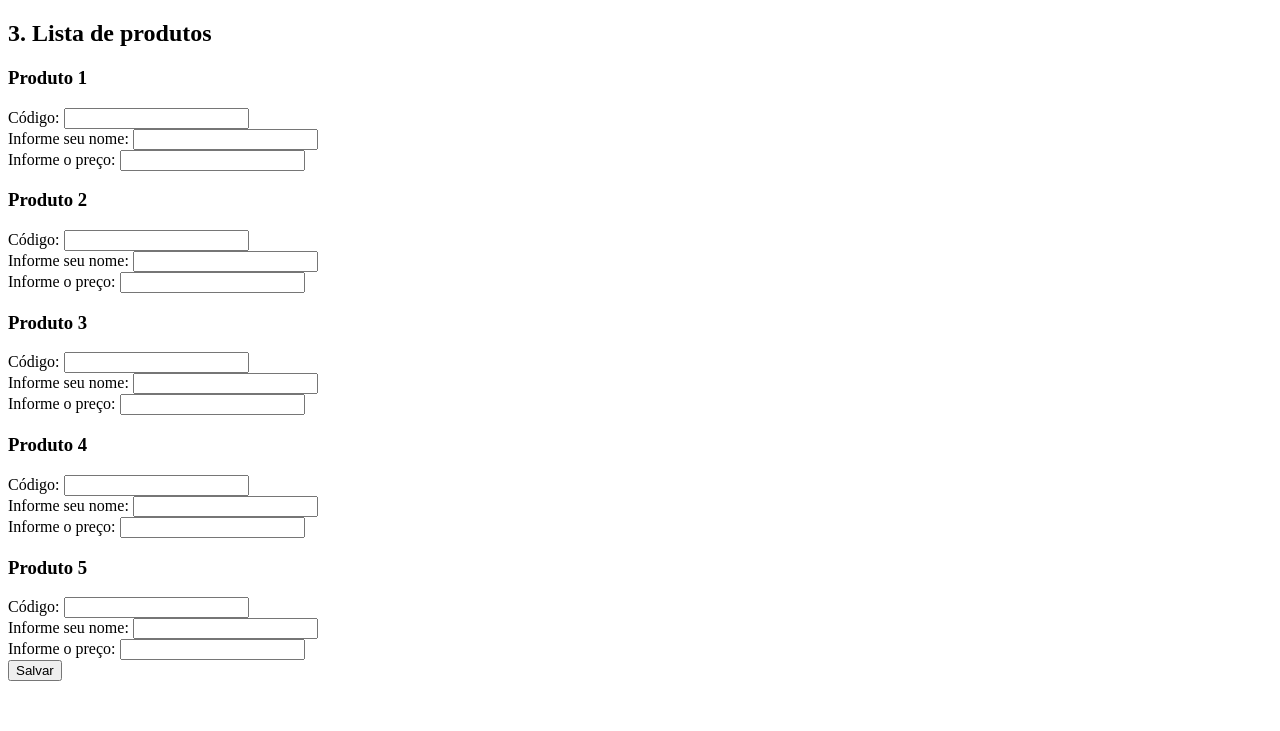
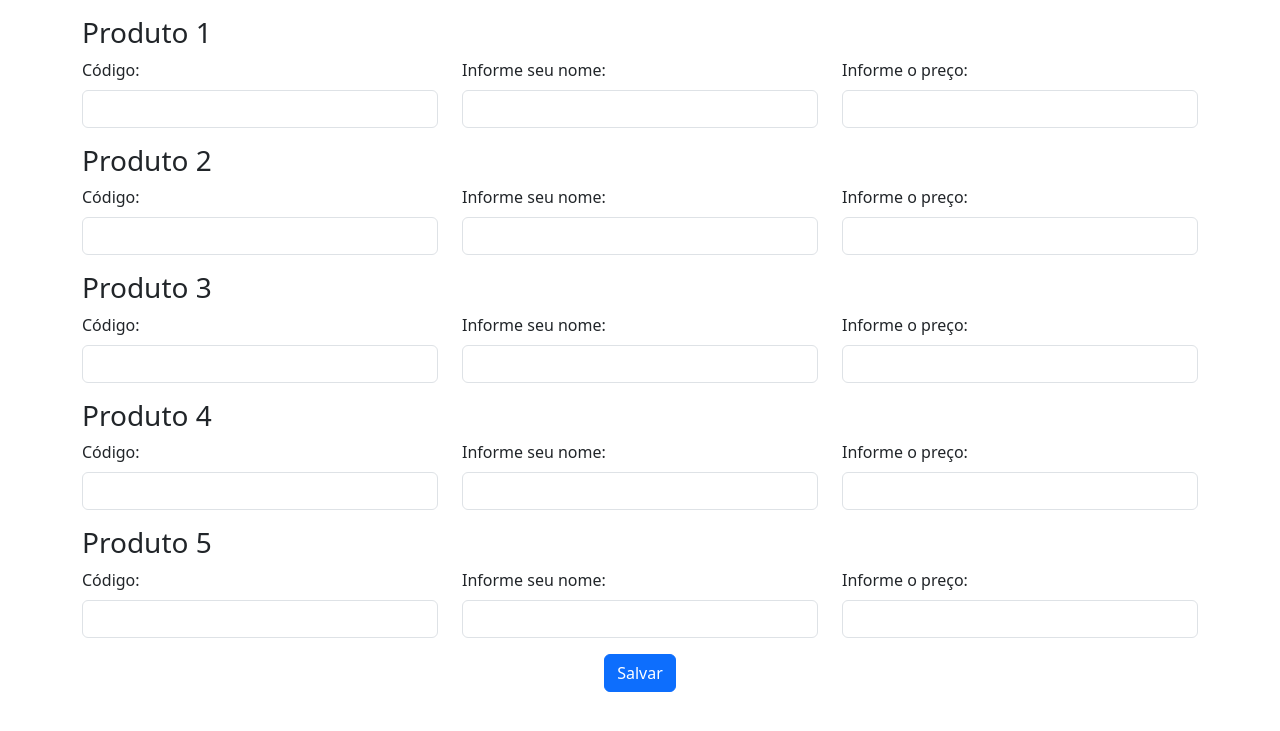
Before and after one commit to Ygor-IA/Eletiva-1, a PHP site: page /Lista_4/exerc3.php in a window 1280 px wide. Shown: the top 731 px of the page. Run offline with PHP 8.4, Linux system fonts and the light colour scheme.

Commit message:
Conserto Exercício 3

```diff
--- a/Lista_4/exerc3.php
+++ b/Lista_4/exerc3.php
@@ -1,8 +1,13 @@
-<!DOCTYPE html>
-<html lang="pt-br">
-<head><meta charset="UTF-8"><title>Ex3 - Produtos</title></head>
+<!doctype html>
+<html lang="pt-BR">
+<head>
+<meta charset="utf-8">
+<meta name="viewport" content="width=device-width, initial-scale=1">
+<title>3. Lista de Produtos</title>
+<link href="https://cdn.jsdelivr.net/npm/bootstrap@5.3.0/dist/css/bootstrap.min.css" rel="stylesheet" >
+</head>
 <body>
-<h2>3. Lista de produtos</h2>
+<div class="container py-3">
 <form method="post">
     <?php for ($i=1; $i<=5; $i++): ?>
         <h3>Produto <?= $i ?></h3>
--- /dev/null
+++ b/ProjetoProfessora/index.php
@@ -0,0 +1,6 @@
+<?php
+    require("conexao.php");
+    if($pdo)
+    {
+        echo "Conexão Realizada com sucesso!";
+    }
```
Also changed, not shown: ProjetoProfessora/conexao.php (+7 -2 lines).
